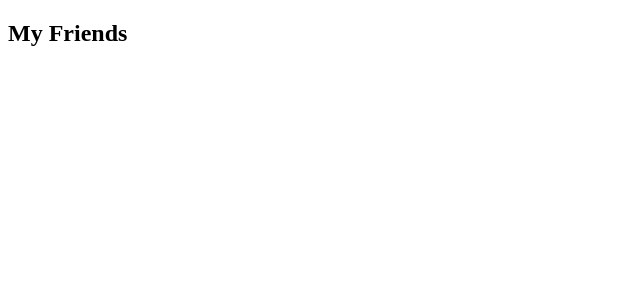
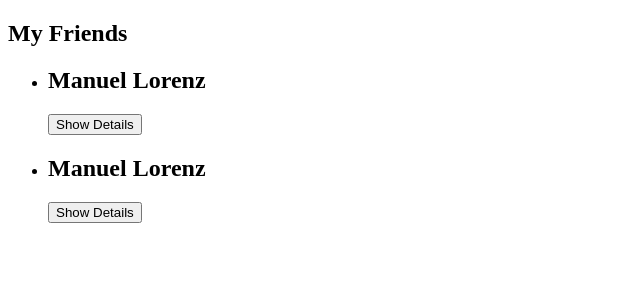
Before and after one commit to Nebucatnetzer/vuejs_course, a Vue app in the folder vue-cli-01-a-new-vue-project/: page / in a window 1280 px wide. Shown: the top 300 px of the page, without its empty margins (0-640 px from the left). Built offline with nearby package versions, Linux system fonts and the light colour scheme.

Commit message:
add the FriendContact component

```diff
--- a/vue-cli-01-a-new-vue-project/src/App.vue
+++ b/vue-cli-01-a-new-vue-project/src/App.vue
@@ -1,9 +1,15 @@
 <template>
     <h2>My Friends</h2>
+    <ul>
+        <friend-contact></friend-contact>
+        <friend-contact></friend-contact>
+    </ul>
 </template>
 
 <script>
+import FriendContact from "./components/FriendContact.vue";
 export default {
+    components: { FriendContact },
     data() {
         return {
             friends: [
--- /dev/null
+++ b/vue-cli-01-a-new-vue-project/src/components/FriendContact.vue
@@ -0,0 +1,31 @@
+<template>
+    <li>
+        <h2>{{ friend.name }}</h2>
+        <button @click="toggleDetails()">Show Details</button>
+        <ul v-if="detailsAreVisible">
+            <li><strong>Phone:</strong> {{ friend.phone }}</li>
+            <li><strong>Email:</strong> {{ friend.email }}</li>
+        </ul>
+    </li>
+</template>
+
+<script>
+export default {
+    data() {
+        return {
+            detailsAreVisible: false,
+            friend: {
+                id: "manuel",
+                name: "Manuel Lorenz",
+                phone: "01234 5678 991",
+                email: "manuel@localhost.com",
+            },
+        };
+    },
+    methods: {
+        toggleDetails() {
+            this.detailsAreVisible = !this.detailsAreVisible;
+        },
+    },
+};
+</script>
```
Also changed, not shown: vue-cli-01-a-new-vue-project/src/main.js (+6 -1 lines), 1 other file (tests, documents, lock files or other folders).
